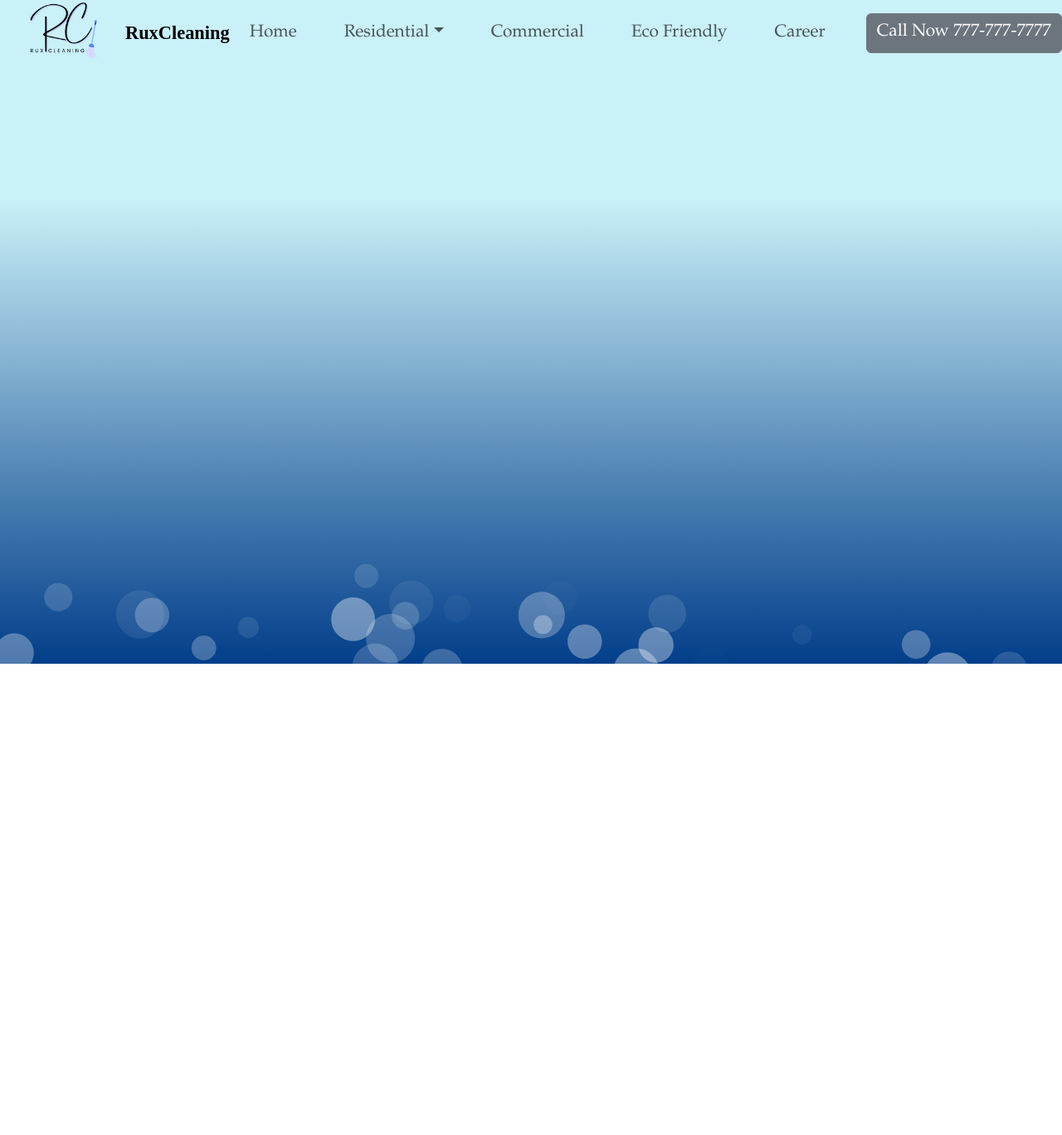
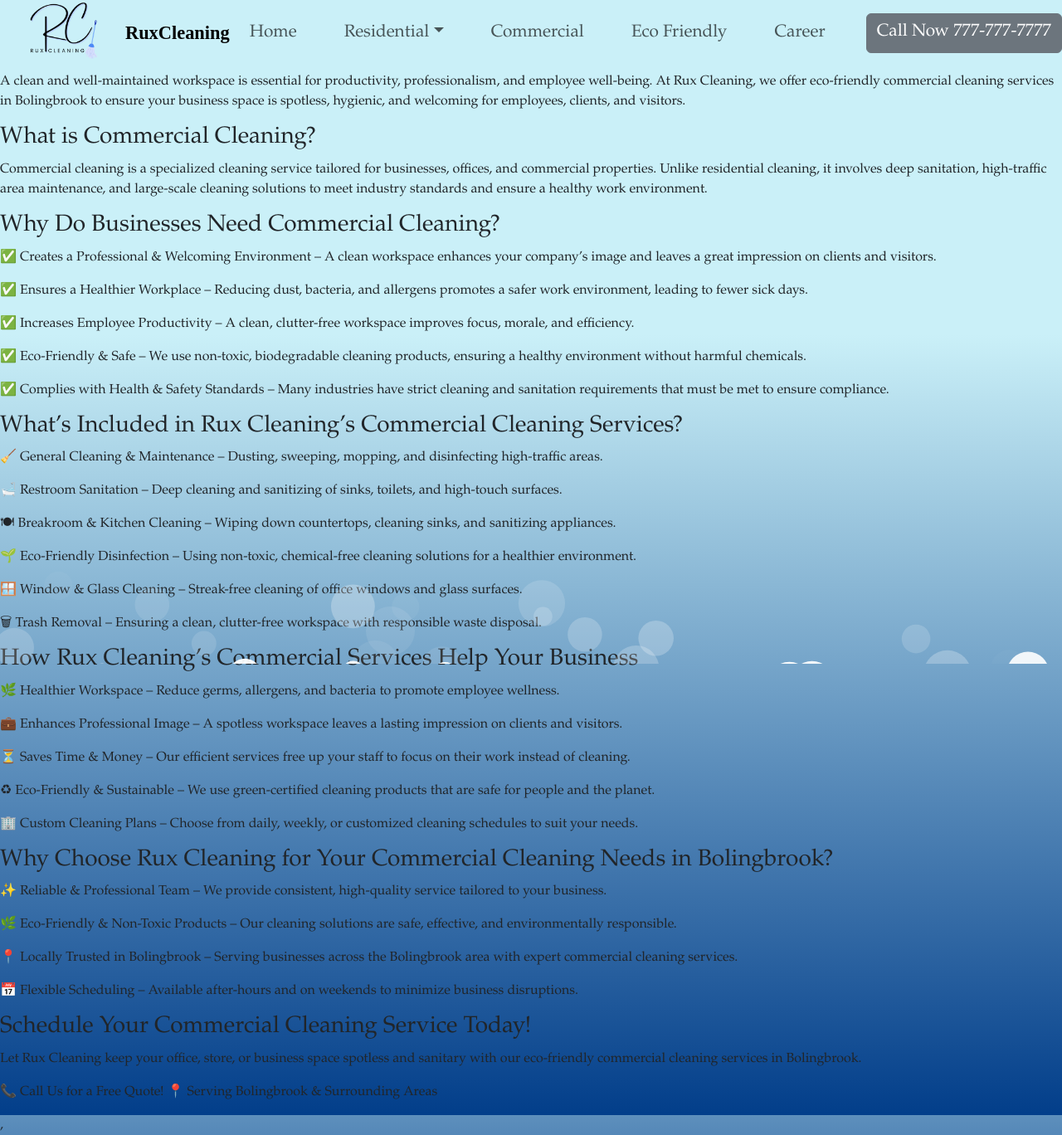
Before and after one commit to YemnyFeliz/RuxCleaning, a React (Vite) app: page /commercial in a window 1280 px wide. Shown: the whole page at 83% size. Before the commit the page ends 800 px from the top, so only its background shows below. Built offline with nearby package versions, Linux system fonts and the light colour scheme.

Commit message:
added content to Commercial, needs styling.

```diff
--- a/Pages/Commercial.jsx
+++ b/Pages/Commercial.jsx
@@ -3,8 +3,71 @@
 function Commercial() {
     return (
         <>
+            <div className="commercial">
+                <h2>Commercial Cleaning Services
+                </h2>
+                <p>A clean and well-maintained workspace is essential for productivity, professionalism, and employee well-being. At Rux Cleaning, we offer eco-friendly commercial cleaning services in Bolingbrook to ensure your business space is spotless, hygienic, and welcoming for employees, clients, and visitors.
+                </p>
+            </div>
+            <div className="whatCommercial">
+                <h3>What is Commercial Cleaning?
+                </h3>
+                <p>Commercial cleaning is a specialized cleaning service tailored for businesses, offices, and commercial properties. Unlike residential cleaning, it involves deep sanitation, high-traffic area maintenance, and large-scale cleaning solutions to meet industry standards and ensure a healthy work environment.
+                </p>
+            </div>
+            <div className="whyCommercial">
+                <h3>Why Do Businesses Need Commercial Cleaning?
+                </h3>
+                <p>✅ Creates a Professional & Welcoming Environment – A clean workspace enhances your company’s image and leaves a great impression on clients and visitors.</p>
+                <p>✅ Ensures a Healthier Workplace – Reducing dust, bacteria, and allergens promotes a safer work environment, leading to fewer sick days.</p>
+                <p>✅ Increases Employee Productivity – A clean, clutter-free workspace improves focus, morale, and efficiency.</p>
+                <p>✅ Eco-Friendly & Safe – We use non-toxic, biodegradable cleaning products, ensuring a healthy environment without harmful chemicals.</p>
+                <p>✅ Complies with Health & Safety Standards – Many industries have strict cleaning and sanitation requirements that must be met to ensure compliance.</p>
+            </div>
+            <div className="includedCommercial">
+                <h3>What’s Included in Rux Cleaning’s Commercial Cleaning Services?
+                </h3>
+                <p>🧹 General Cleaning & Maintenance – Dusting, sweeping, mopping, and disinfecting high-traffic areas.</p>
+                <p>🛁 Restroom Sanitation – Deep cleaning and sanitizing of sinks, toilets, and high-touch surfaces.</p>
+                <p>🍽 Breakroom & Kitchen Cleaning – Wiping down countertops, cleaning sinks, and sanitizing appliances.</p>
+                <p>🌱 Eco-Friendly Disinfection – Using non-toxic, chemical-free cleaning solutions for a healthier environment.</p>
+                <p>🪟 Window & Glass Cleaning – Streak-free cleaning of office windows and glass surfaces.</p>
+                <p>🗑 Trash Removal – Ensuring a clean, clutter-free workspace with responsible waste disposal.</p>
+            </div>
+            <div className="howCommercial">
+                <h3>How Rux Cleaning’s Commercial Services Help Your Business
+                </h3>
+                <p>🌿 Healthier Workspace – Reduce germs, allergens, and bacteria to promote employee wellness.
+                </p>
+                <p>💼 Enhances Professional Image – A spotless workspace leaves a lasting impression on clients and visitors.
+                </p>
+                <p>⏳ Saves Time & Money – Our efficient services free up your staff to focus on their work instead of cleaning.
+                </p>
+                <p>♻ Eco-Friendly & Sustainable – We use green-certified cleaning products that are safe for people and the planet.
+                </p>
+                <p>🏢 Custom Cleaning Plans – Choose from daily, weekly, or customized cleaning schedules to suit your needs.
+                </p>
 
+            </div>
+            <div className="whyChooseCommercial">
+                <h3>Why Choose Rux Cleaning for Your Commercial Cleaning Needs in Bolingbrook?
+</h3>
+                <p>✨ Reliable & Professional Team – We provide consistent, high-quality service tailored to your business.</p>
+                <p>🌿 Eco-Friendly & Non-Toxic Products – Our cleaning solutions are safe, effective, and environmentally responsible.</p>
+                <p>📍 Locally Trusted in Bolingbrook – Serving businesses across the Bolingbrook area with expert commercial cleaning services.</p>
+                <p>📅 Flexible Scheduling – Available after-hours and on weekends to minimize business disruptions.</p>
 
+            </div>
+            <div className="bookCommercial">
+                <h3>Schedule Your Commercial Cleaning Service Today!
+</h3>
+                <p>Let Rux Cleaning keep your office, store, or business space spotless and sanitary with our eco-friendly commercial cleaning services in Bolingbrook.
+</p>
+                <p>📞 Call Us for a Free Quote!
+📍 Serving Bolingbrook & Surrounding Areas
+</p>
+
+            </div>
         </>
     )
 }
```
